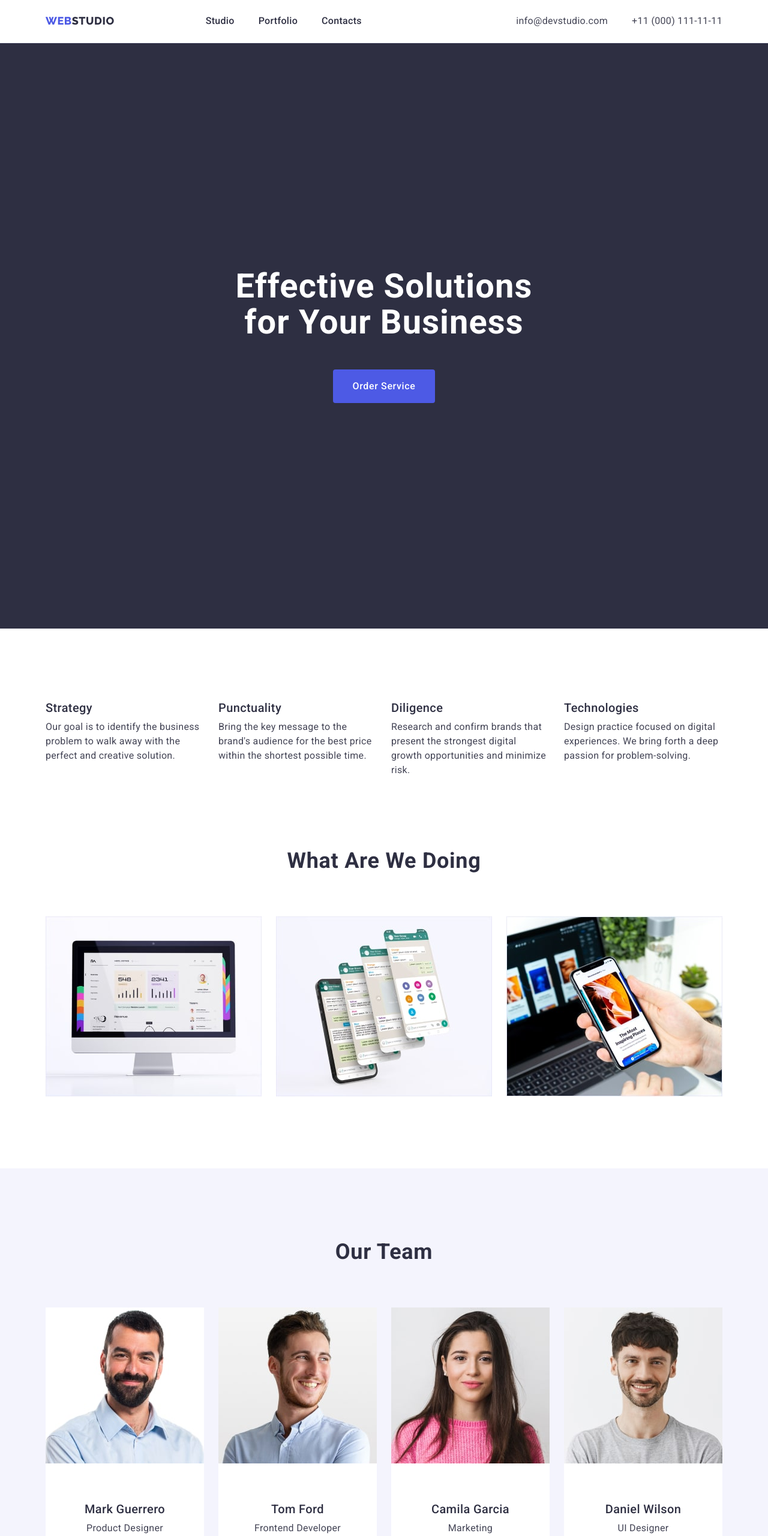
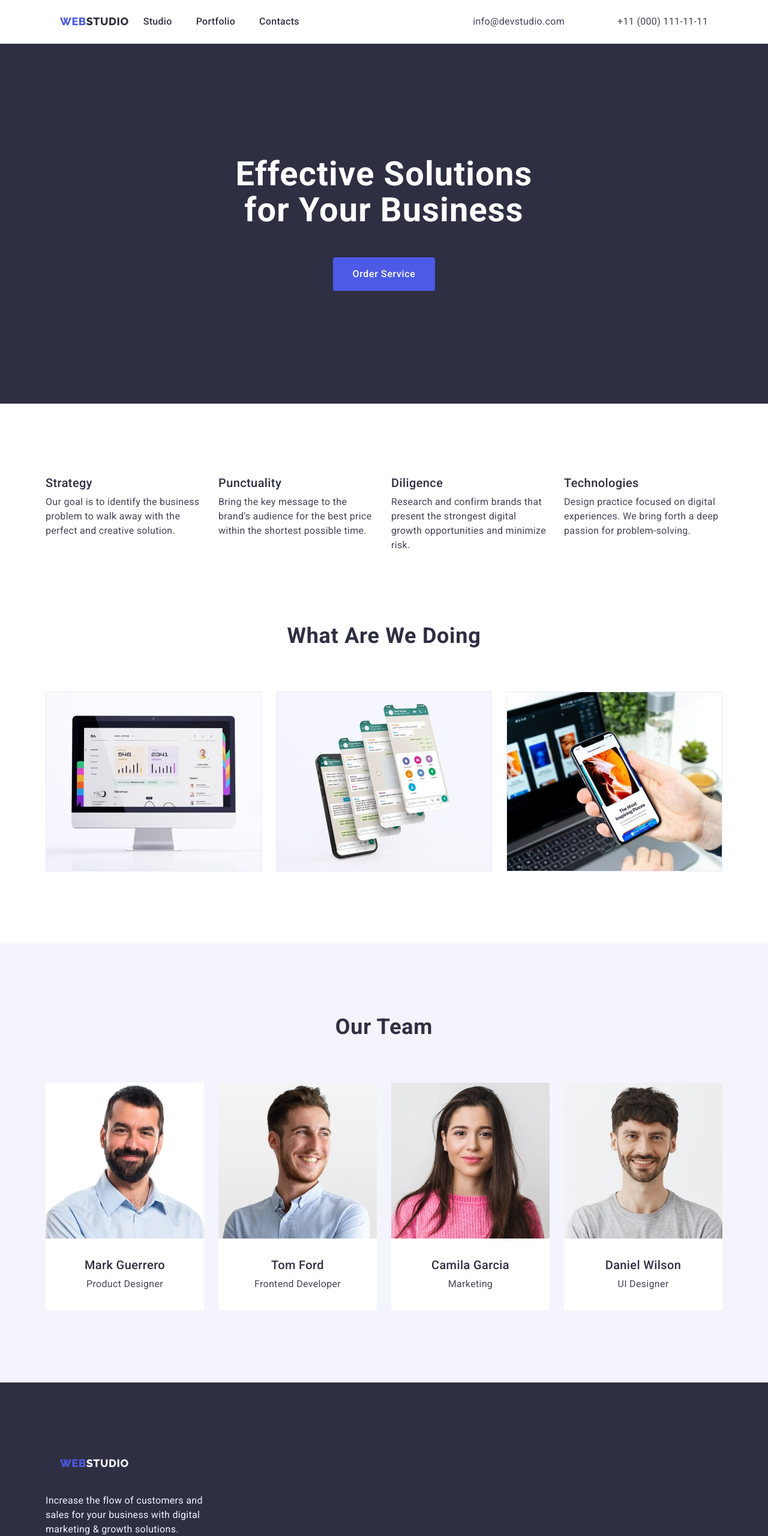
Before and after one commit to KOVALovaELLA/goit-markup-hw-03, a plain HTML site: page index.html in a window 1280 px wide. Shown: the top 2561 px of the page at 60% size. Drawn offline with nearby package versions, Linux system fonts and the light colour scheme.

Commit message:
new work

```diff
--- a/css/styles.css
+++ b/css/styles.css
@@ -66,11 +66,11 @@ body {
     list-style: none;
 }
 
-
+/*
 .header{
     padding-top: 23px;
     padding-bottom: 24px;
-}
+}*/
 .logo {
     font-family: "Raleway", sans-serif;
     font-weight: 800;
@@ -79,8 +79,10 @@ body {
     letter-spacing: 0.03em;
     text-transform: uppercase;
     color: var(--color-logo-web);
-    margin-right: 76px;
+    /*margin-right: 76px;*/
     display: inline-block;
+    padding: 24px;
+    display: block;
 }
 .header-logo-studio {
     color:var(--color-logo-studio-header);
@@ -119,10 +121,10 @@ align-items: center;
     gap: 40px;
 
 }
-/********************************/
+/*******************************
 .header-logo-studio{
     margin-right: 76px;
-}
+}*/
 
 .header-menu-item {
     font-weight: 500;
@@ -131,6 +133,7 @@ align-items: center;
     letter-spacing: 0.02em;
     color:var(--color-headers);
     padding: 24px 0;
+    display: block;
 }
 .header-menu-item:hover,
 .header-menu-item:focus {
@@ -145,6 +148,8 @@ align-items: center;
     line-height: 1.5;
     letter-spacing: 0.02em;
     color:var(--color-usual-text);
+    padding: 24px;
+    display: block;
 }
 .header-address-item:hover,
 .header-address-item:focus {
@@ -265,6 +270,9 @@ padding-bottom: 120px;
 .studio-img-doing{
     display: block;
 }
+.studio-img-li{
+    width: calc((100% - 48px)/3);
+}
 .studio-section-team {
     background-color:var(--studio-ourteam-color);
     padding: 120px 0;
@@ -276,21 +284,24 @@ padding-bottom: 120px;
     background-color: #FFFFFF;
     border-radius: 0px 0px 4px 4px;
 
+    width: calc((100% - 24px*3)/4);
+
 }
 .studio-team{
     display: flex;
+
+
     gap: 24px;
 
 
 }
 .information-team-container{
-    margin-top: 32px;
-    margin-bottom: 32px;
+
 padding: 32px 0;}
 
 .information-team{
-    display: flex;
-justify-content: center;
+
+
 text-align: center;
 }
 
@@ -307,7 +318,7 @@ text-align: center;
     color: var(--color-footer-text);
      letter-spacing: 0.02em;
     max-width: 264px;
-    margin-top: 17.5px;
+
 }
 
 .portfolio-section{
@@ -376,14 +387,15 @@ text-align: center;
     display: block;
 }
 .usual-text-portfolio{
-    margin-bottom: 32px;
+  /*  margin-bottom: 32px;*/
 }
 .page-container{
     min-height: 100vh;
     display: flex;
     flex-direction: column;}
 .portfolio-img{
-    margin-bottom: 32px;
+  /*  margin-bottom: 32px;*/
+  width: calc( (100% - 24px * 2) / 3);
 }
 
 .main{
--- a/index.html
+++ b/index.html
@@ -61,7 +61,7 @@
       </header>
       <main>
         <section class="studio-section-main">
-          <div class="studio-section-main container">
+          <div class="container">
             <h1 class="h-first">Effective Solutions for Your Business</h1>
             <button type="button" class="studio-button">Order Service</button>
           </div>
```
